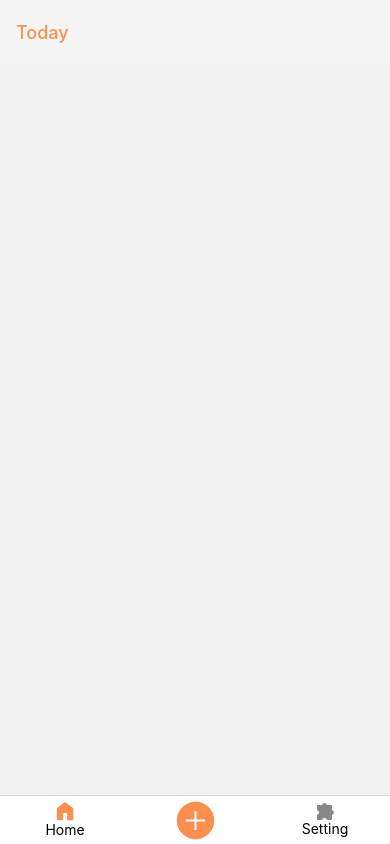
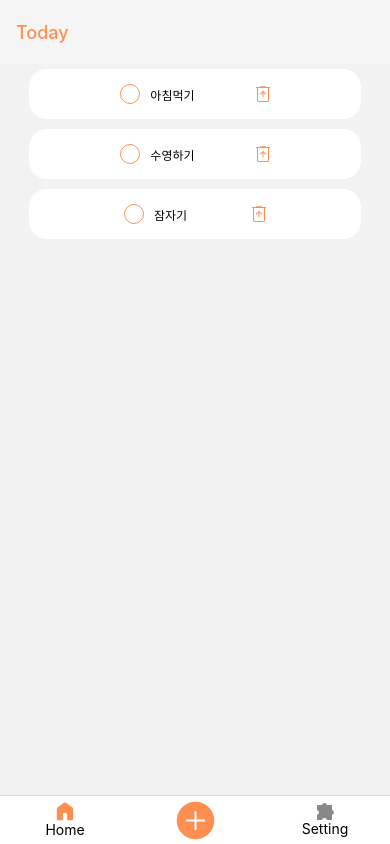
Before and after one commit to kmin-jeong/react-native-study, a React Native app: screen /Home in a window 390 px wide. Built offline with nearby package versions, Linux system fonts and the light colour scheme.

Commit message:
fix: 삭제했던 디폴트 값 추가

```diff
--- a/src/components/Home.tsx
+++ b/src/components/Home.tsx
@@ -28,7 +28,11 @@ interface Todoitems {
 }
 
 export default function Home({route}: HomeProps) {
-  const [todos, setTodos] = useState<Todoitems[]>([]);
+  const [todos, setTodos] = useState<Todoitems[]>([
+    {text: '아침먹기', id: '1'},
+    {text: '수영하기', id: '2'},
+    {text: '잠자기', id: '3'},
+  ]);
   const {themeColor} = useThema();
 
   //  some or every??? -> some
```
Also changed, not shown: src/type/type.ts (added).
